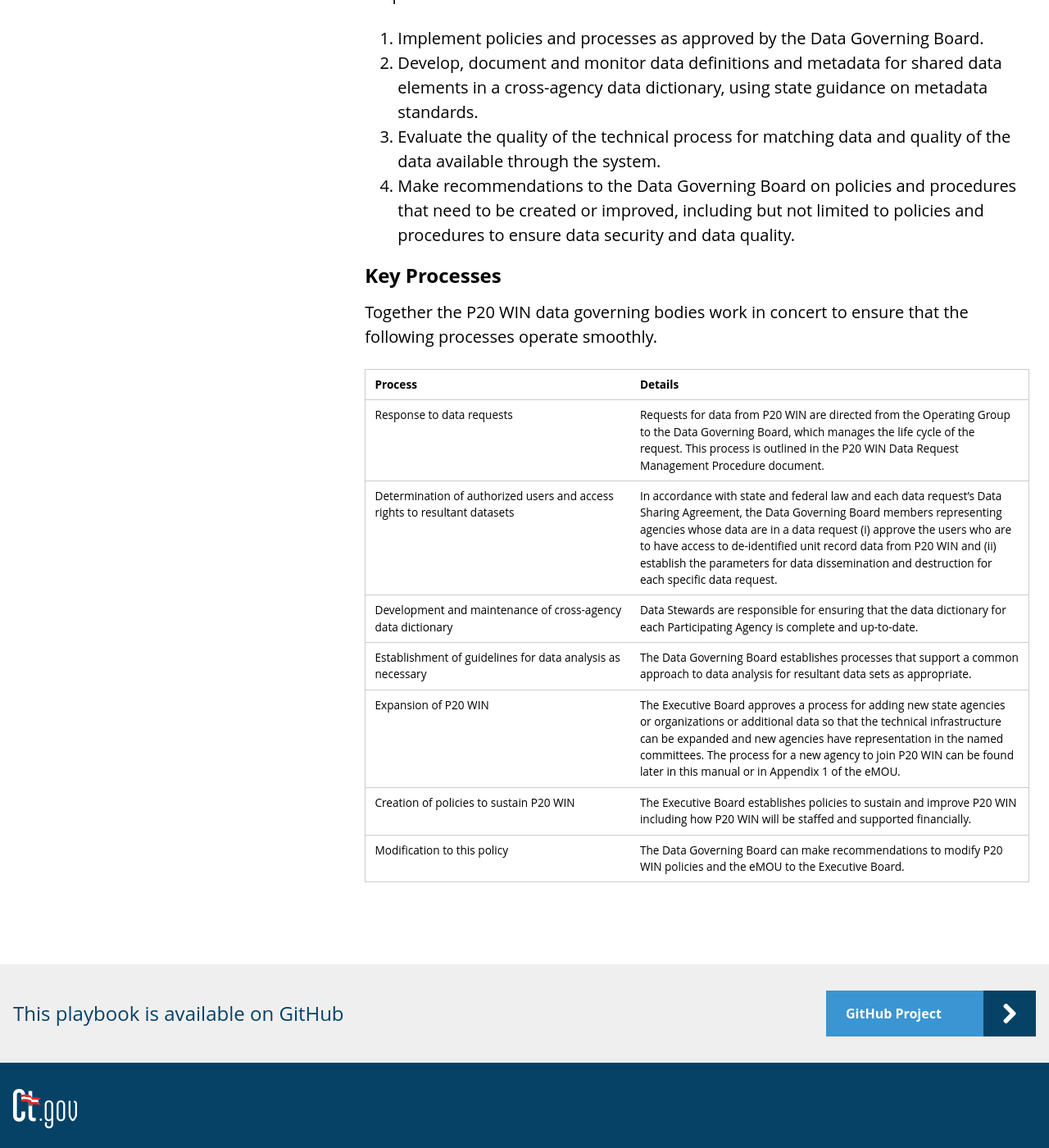
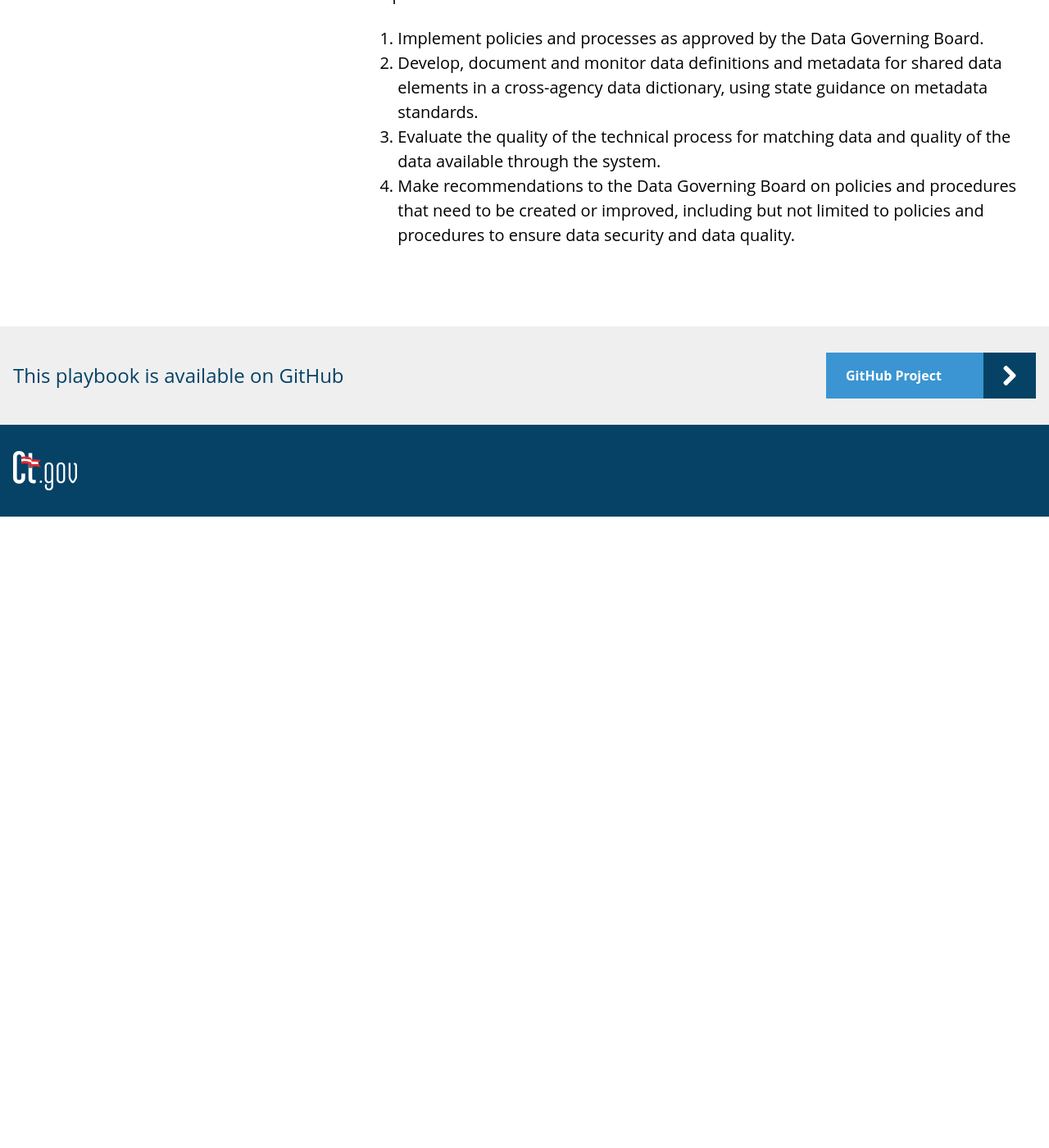
Before and after one commit to P20-WIN/Data-Governance-Manual, a Jekyll site: the page built from 1_data-governance-structure.md, in a window 1280 px wide and 1400 px high, scrolled down 5302 px. Shown: the whole window at 82% size. Built offline with Jekyll 4.4.1, drawn with Linux system fonts in a browser that asks for light colours; after the commit the page ends 5932 px from its top, so only the background shows below that.

Commit message:
Update 1_data-governance-structure.md

```diff
--- a/1_data-governance-structure.md
+++ b/1_data-governance-structure.md
@@ -88,17 +88,3 @@ Responsibilities:
 2. Develop, document and monitor data definitions and metadata for shared data elements in a cross-agency data dictionary, using state guidance on metadata standards.
 3. Evaluate the quality of the technical process for matching data and quality of the data available through the system.
 4. Make recommendations to the Data Governing Board on policies and procedures that need to be created or improved, including but not limited to policies and procedures to ensure data security and data quality.
-
-## Key Processes
-
-Together the P20 WIN data governing bodies work in concert to ensure that the following processes operate smoothly.
-
-| Process | Details |
-| ----------- | ----------- |
-| Response to data requests | Requests for data from P20 WIN are directed from the Operating Group to the Data Governing Board, which manages the life cycle of the request. This process is outlined in the P20 WIN Data Request Management Procedure document. |
-| Determination of authorized users and access rights to resultant datasets | In accordance with state and federal law and each data request’s Data Sharing Agreement, the Data Governing Board members representing agencies whose data are in a data request (i) approve the users who are to have access to de-identified unit record data from P20 WIN and (ii) establish the parameters for data dissemination and destruction for each specific data request. |
-| Development and maintenance of cross-agency data dictionary | Data Stewards are responsible for ensuring that the data dictionary for each Participating Agency is complete and up-to-date. |
-| Establishment of guidelines for data analysis as necessary | The Data Governing Board establishes processes that support a common approach to data analysis for resultant data sets as appropriate. |
-| Expansion of P20 WIN | The Executive Board approves a process for adding new state agencies or organizations or additional data so that the technical infrastructure can be expanded and new agencies have representation in the named committees. The process for a new agency to join P20 WIN can be found later in this manual or in Appendix 1 of the eMOU. |
-| Creation of policies to sustain P20 WIN | The Executive Board establishes policies to sustain and improve P20 WIN including how P20 WIN will be staffed and supported financially. |
-| Modification to this policy | The Data Governing Board can make recommendations to modify P20 WIN policies and the eMOU to the Executive Board. |
```
